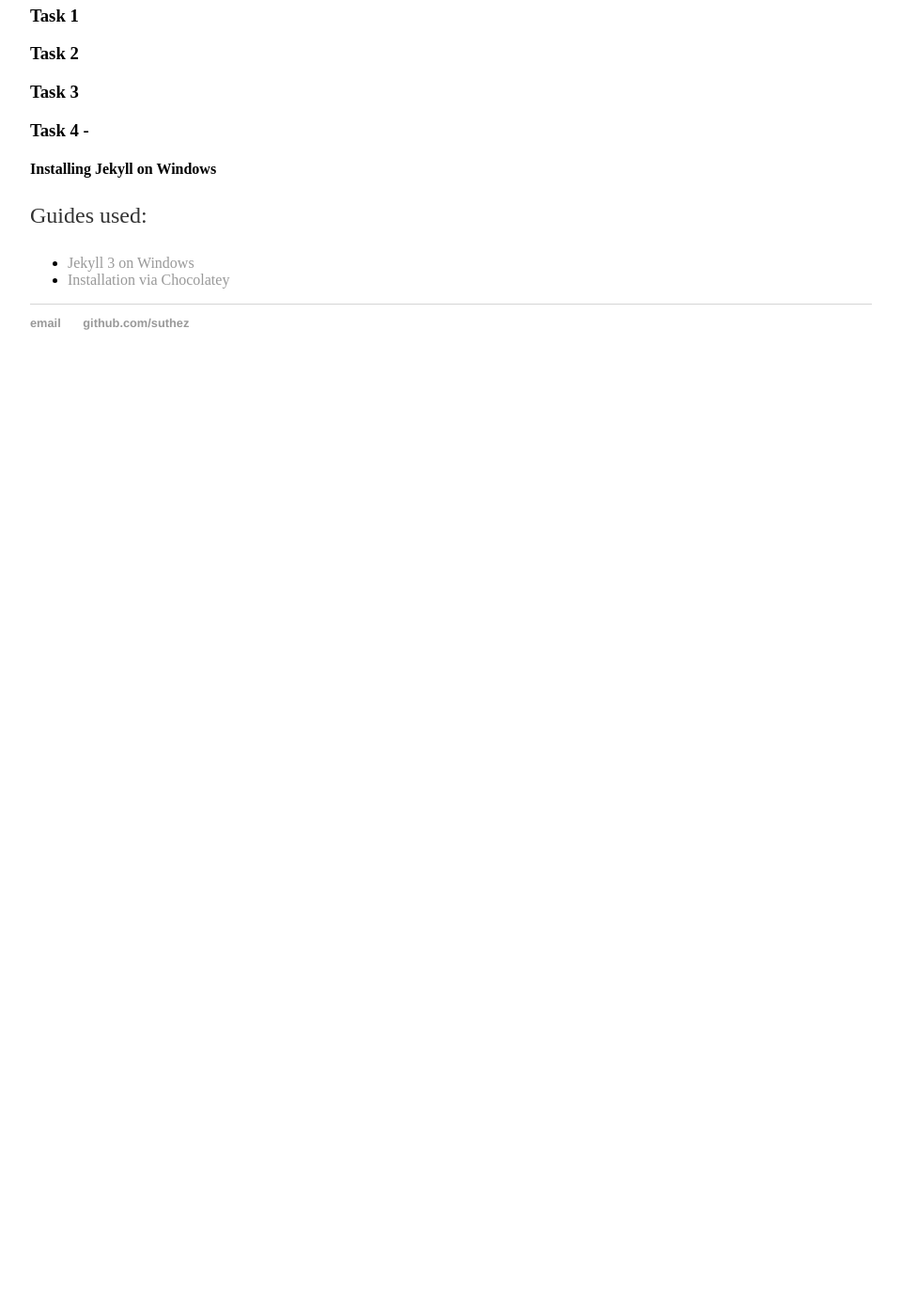
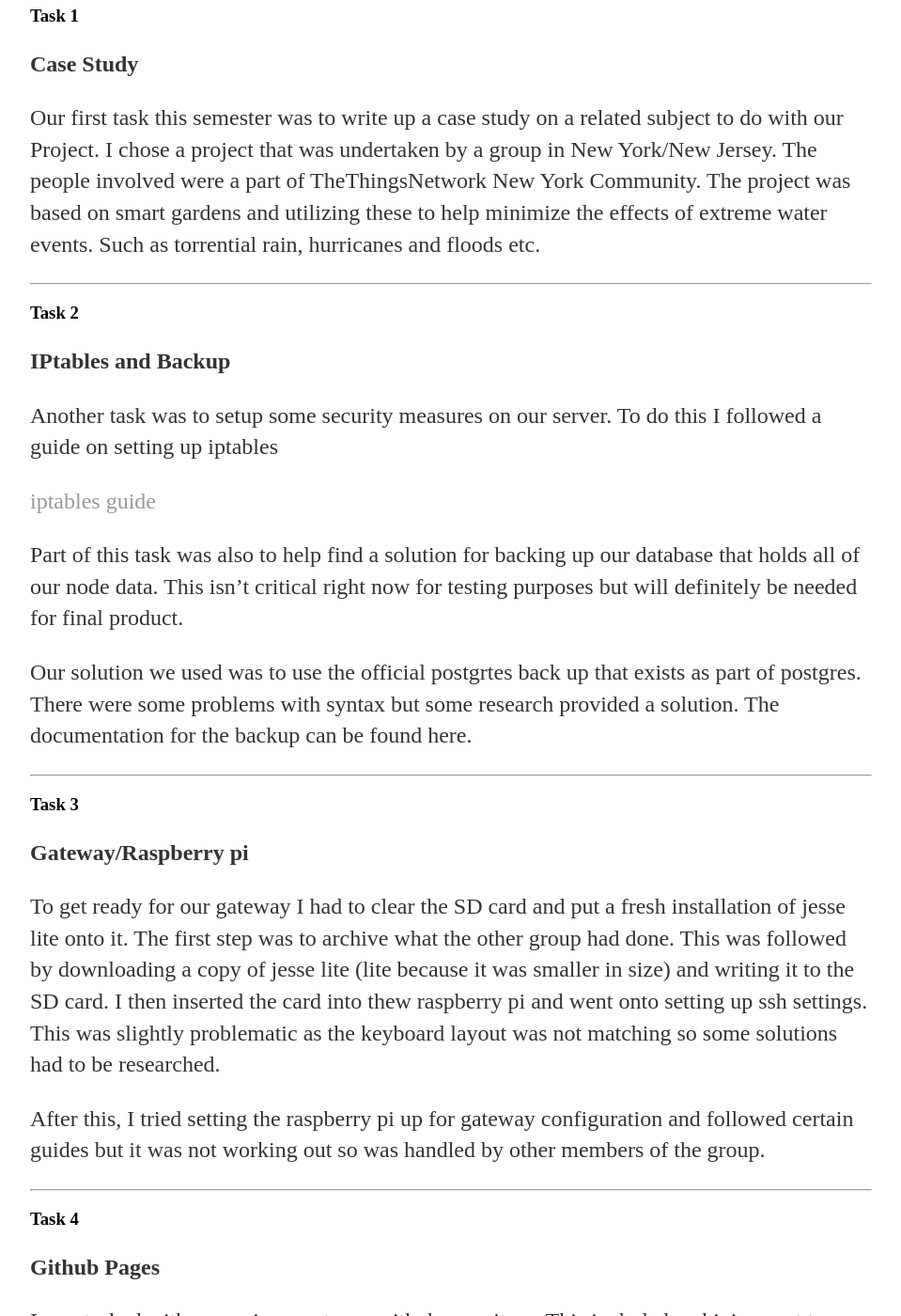
Before and after one commit to suthez/Portfolio, a Jekyll site: the page built from _posts/2017-06-12-personal-story.md, in a window 1280 px wide and 1400 px high, scrolled down 270 px. Shown: the whole window at 94% size, without its empty margins (160-1119 px from the left). Built offline with Jekyll 4.4.1, drawn with Linux system fonts in a browser that asks for light colours; before the commit the page ends 900 px from its top, so only the background shows below that; some of the changed text lies outside the part shown.

Commit message:
Update 2017-06-12-personal-story.md

```diff
--- a/_posts/2017-06-12-personal-story.md
+++ b/_posts/2017-06-12-personal-story.md
@@ -5,14 +5,57 @@ date: 2017-06-12
 ---
 
 * * *
+
 ### Task 1
+**Case Study**
+
+Our first task this semester was to write up a case study on a related subject to do with our Project. I chose a project that was undertaken by a group in New York/New Jersey. The people involved were a part of TheThingsNetwork New York Community. The project was based on smart gardens and utilizing these to help minimize the effects of extreme water events. Such as torrential rain, hurricanes and floods etc.
+
+
+* * *
 
 ### Task 2
+**IPtables and Backup**
+
+Another task was to setup some security measures on our server. To do this I followed a guide on setting up iptables
+
+[iptables guide](https://www.digitalocean.com/community/tutorials/how-to-set-up-a-firewall-with-ufw-on-ubuntu-14-04)
+
+Part of this task was also to help find a solution for backing up our database that holds all of our node data. This isn't critical right now for testing purposes but will definitely be needed for final product.
+
+Our solution we used was to use the official postgrtes back up that exists as part of postgres. There were some problems with syntax but some research provided a solution. The documentation for the backup can be found here.
+* * *
 
 ### Task 3
+**Gateway/Raspberry pi**
 
-### Task 4 -
+To get ready for our gateway I had to clear the SD card and put a fresh installation of jesse lite onto it. The first step was to archive what the other group had done. This was followed by downloading a copy of jesse lite (lite because it was smaller in size) and writing it to the SD card. I then inserted the card into thew raspberry pi and went onto setting up ssh settings. This was slightly problematic as the keyboard layout was not matching so some solutions had to be researched.
+
+After this, I tried setting the raspberry pi up for gateway configuration and followed certain guides but it was not working out so was handled by other members of the group.
+* * *
+
+### Task 4
+**Github Pages**
+
+I was tasked with managing our teams github repository. This included archiving past teams work and implementing something different that was more flexible. For this we decided to use static github pages run with Jekyll and formatted with Markdown language. Styling was made easy with several default layouts included when using Jekyll.
+
+There is a certain process to go through setting up Jekyll locally on your machine and is easier if you have certain operating systems. Basically everything but Windows. Windows does have support but it is limited and can have more issues. One specific problem I ran into while setting up was the way our pages were structured. We were using github pages and not creating directly from the master repository, meaning some changes had to be made so the pages knew where to read the css and layouts from.
+
+The guides used to set up are below.
+
 #### Installing Jekyll on Windows
 Guides used:
 * [Jekyll 3 on Windows](https://labs.sverrirs.com/jekyll/)
 * [Installation via Chocolatey](http://jekyllrb.com/docs/windows/#installation-via-chocolatey)
+
+* * *
+
+### Reflection
+At the beginning of this project it seemed promising with the funds to back up what we thought would be a reliable solution. This however was soon to be discovered not to be the case. As this technology is still fairly new there is not a lot of support or information out there for a low budget solution.
+
+So our effots became more 'hacky' - trying to get older stuff to work and even our project manager buying his own hardware, although not in the right frequency.
+
+More research was done and we came to the decision to buy different hardware that seemed to be more promising, had a lot of documentation and support. While waiting for our new toy to arrive we managed to set up a working prototype with the gear we had - just in time for mini showcase! I found the showcase to be a good exercise as I had not had a lot to do with the setup of the server, gateway or node. As I was the only person from group avaliable at the time, I was responsible for moving the hardware and setting it up which in itself taught me a lot about how it worked.
+
+I think the groups efforts have produced a promising prototype that should be able to be transferred to the new hardware and on the right frequency. I definitely feel like we have made a good start and will have more of an idea of direction for next semester.
+Overall it was a slow start but looking back we have come a long way.
```
